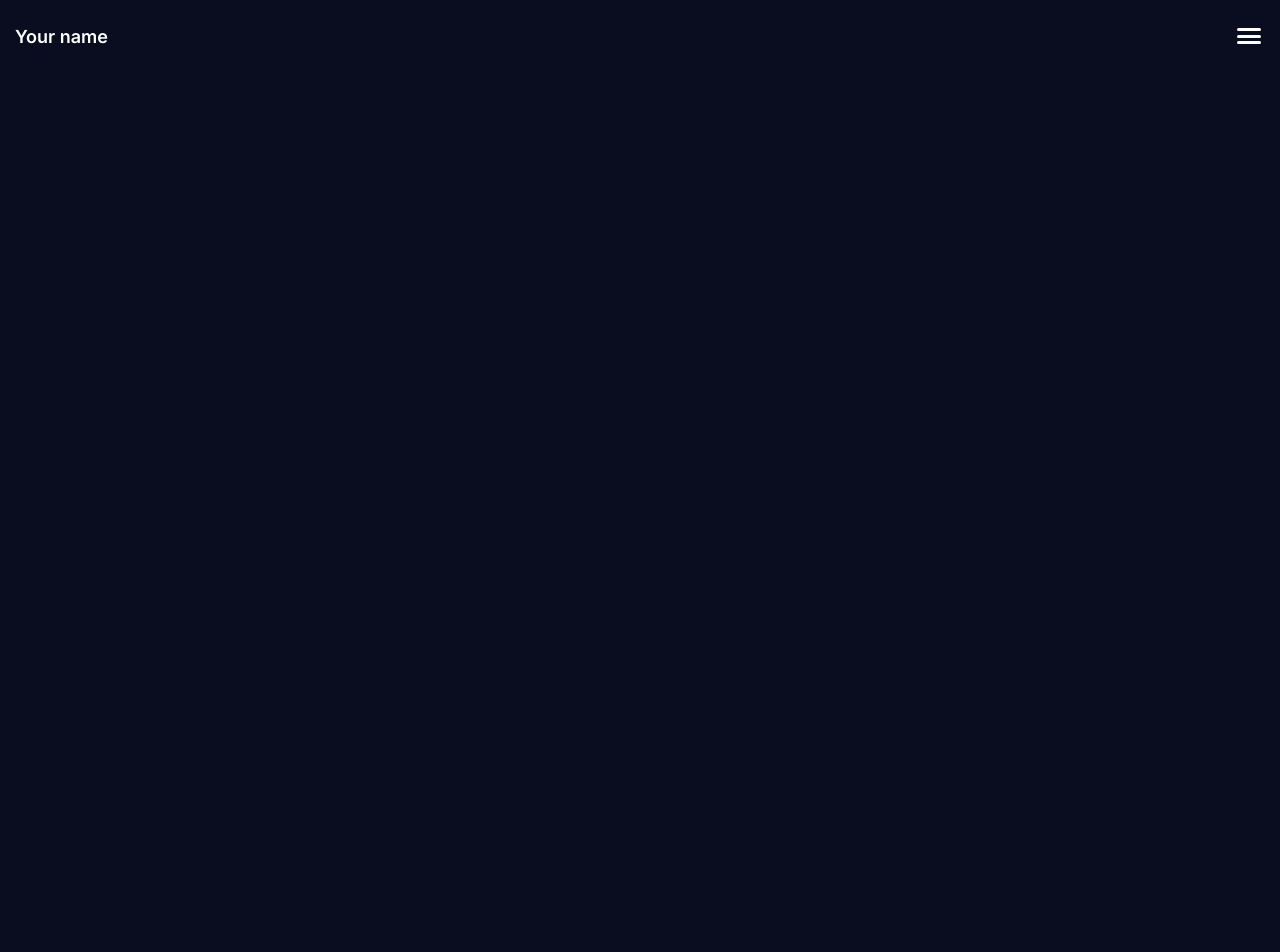
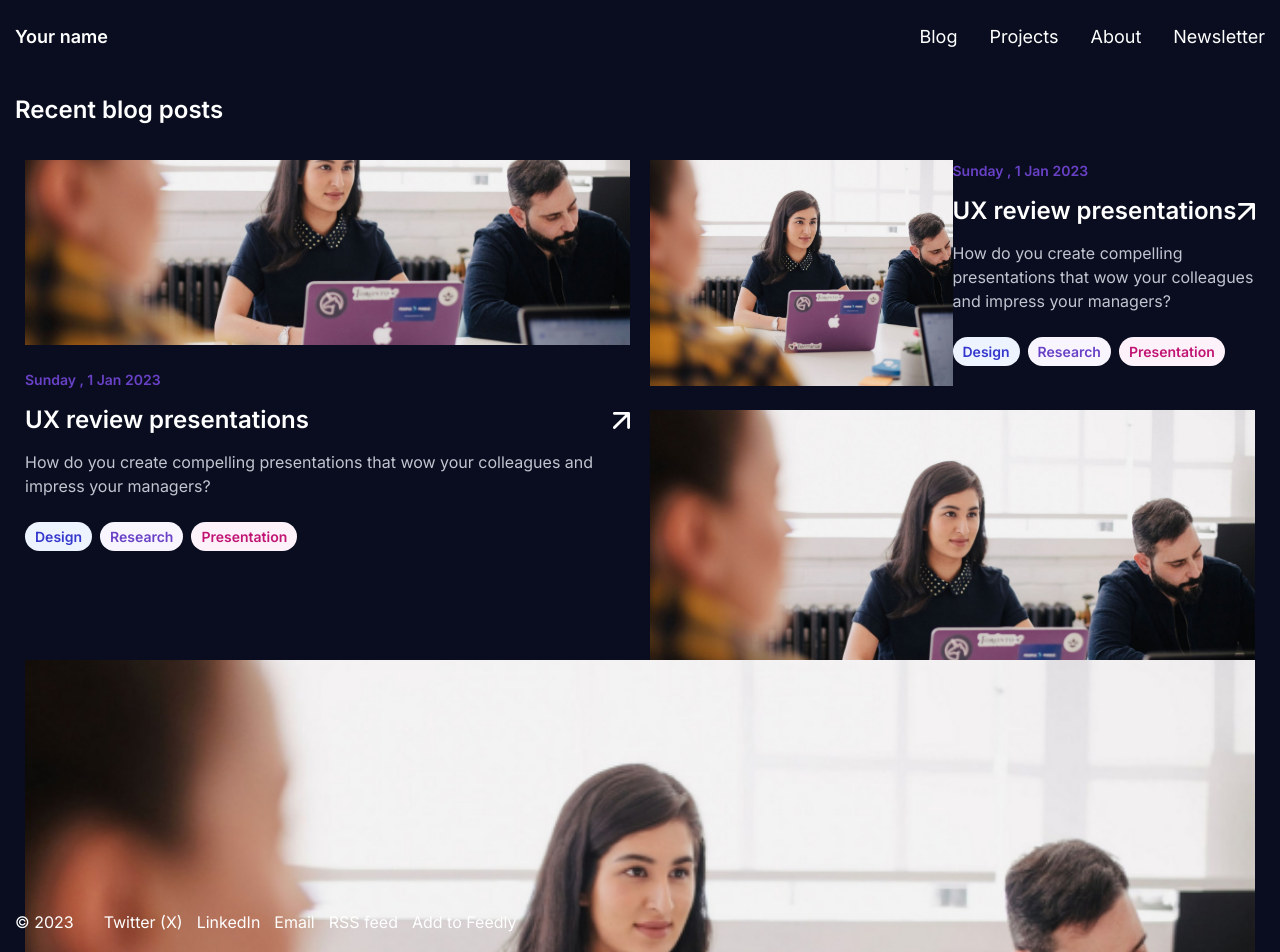
Before and after one commit to magmafellow/magmablog, a Next.js app: page / in a window 1280 px wide. Shown: the top 952 px of the page. Before the commit the page ends 800 px from the top, so only its background shows below. Built offline with nearby package versions, Linux system fonts and the light colour scheme.

Commit message:
recent blogs laptop adaptive stage. in progress

```diff
--- a/app/globals.css
+++ b/app/globals.css
@@ -11,11 +11,24 @@ body {
   color: #fff;
 }
 
-.container {
+.container_ {
   width: 100%;
   padding: 0 15px;
   margin: 0 auto;
 }
+
+.wrapper {
+  display: flex;
+  flex-flow: nowrap column;
+  min-height: 100vh;
+
+}
+
+.content-container {
+  flex: 1 1 auto;
+
+}
+
 
 .header {
   /* overflow: hidden; */
@@ -115,4 +128,97 @@ body {
   /* display: none; */
 }
 
+.the-blog {
+  margin-bottom: 55px;
+}
+.the-blog__container {
+  padding-top: 16px;
+  padding-bottom: 16px;
+  border-top: 2.67px solid #fff;
+  border-bottom: 2.67px solid #fff;
+}
+.the-blog__paragraph {
+  font-size: 72px;
+  font-weight: 700;
+  text-transform: uppercase;
+  text-align: center;
+}
+
+.footer{
+  margin-bottom: 18px;
+}
+.footer__container {
+  display: flex;
+  flex-flow: nowrap column;
+  align-items: center;
+  gap: 30px;
+}
+.footer__links{
+  display: flex;
+  flex-flow: nowrap column;
+  text-align: center;
+  gap: 14px;
+}
+.footer__links a:hover {
+  text-decoration: underline;
+}
+
 /* end mobile-menu section */
+/* {sm: 640px, md: 767px, lg: 1024px, xl: 1280px, 2xl: 1536px} */
+
+@media (min-width: 767px) {
+  .container_ {
+    /* max-width: 767px; */
+  }
+
+  .mobile-menu {
+    display: none;
+  }
+  .header__nav {
+    display: flex;
+    justify-content: flex-end;
+  }
+  .header__list {
+    display: flex;
+  }
+
+  .the-blog__paragraph {
+    font-size: 90px;
+  }
+
+  .footer__container {
+    flex-flow: nowrap row-reverse;
+    justify-content: flex-end;
+    align-items: center;
+    gap: 30px;
+  }
+  .footer__links{
+    display: flex;
+    flex-flow: nowrap row;
+    text-align: center;
+    gap: 14px;
+  }
+  .footer__links a:hover {
+    text-decoration: underline;
+  }
+}
+
+@media (min-width: 1024px) {
+  .the-blog__paragraph {
+    font-size: 120px;
+  }
+
+  .header__list > li > a {
+    font-size: 18px;
+  }
+}
+
+@media (min-width: 1536px) {
+  .container_ {
+    max-width: 1536px;
+  }
+
+  .header__list > li > a {
+    font-size: 20px;
+  }
+}
--- a/app/layout.tsx
+++ b/app/layout.tsx
@@ -16,9 +16,69 @@ export default function RootLayout({
 }>) {
   return (
     <html lang="en">
-      <body className={inter.className}>{children}
+      <body className={inter.className}>
+        <div className="wrapper">
+          <header className="header">
+            <div className="container_ header__container">
+              <a href="#" className="header__logo">
+                Your name
+              </a>
+              <nav className="header__nav">
+                <ul className="header__list">
+                  <li>
+                    <a href="#">Blog</a>
+                  </li>
+                  <li>
+                    <a href="#">Projects</a>
+                  </li>
+                  <li>
+                    <a href="#">About</a>
+                  </li>
+                  <li>
+                    <a href="#">Newsletter</a>
+                  </li>
+                </ul>
+              </nav>
+              <div className="mobile-menu">
+                <span className="mobile-menu__1"></span>
+                <span className="mobile-menu__2"></span>
+                <span className="mobile-menu__3"></span>
+              </div>
+            </div>
+          </header>
 
-      <script src='/mobile-menu.js'></script>
+          {/* <section className="the-blog">
+          <div className="container_ the-blog__container">
+            <p className="the-blog__paragraph">the blog</p>
+          </div>
+        </section> */}
+          <div className="container_ content-container">{children}</div>
+
+          <footer className="footer">
+            <div className="container_ footer__container">
+              <ul className="footer__links">
+                <li>
+                  <a href="#">Twitter (X)</a>
+                </li>
+                <li>
+                  <a href="#">LinkedIn</a>
+                </li>
+                <li>
+                  <a href="#">Email</a>
+                </li>
+                <li>
+                  <a href="#">RSS feed</a>
+                </li>
+                <li>
+                  <a href="#">Add to Feedly</a>
+                </li>
+              </ul>
+              <div className="footer__date">© 2023</div>
+            </div>
+          </footer>
+        </div>
+
+        <script src="/mobile-menu.js"></script>
       </body>
     </html>
   );
--- /dev/null
+++ b/app/newsletter/page.tsx
@@ -0,0 +1,7 @@
+export default function Page(){
+  return (
+    <div>
+      NewsLetter Page.
+    </div>
+  )
+}
--- /dev/null
+++ b/app/page.module.scss
@@ -0,0 +1,19 @@
+.subAnnounce {
+  font-size: 24px;
+  font-weight: 600;
+  margin-bottom: 32px;
+}
+
+.recentPosts {
+  display: grid;
+}
+
+@media (min-width: 834px) {
+}
+
+@media (min-width: 1024px) {
+  .recentPosts {
+    grid-template-columns: 1fr 1fr 1fr 1fr;
+    grid-template-rows: repeat(3, 250px)
+  }
+}
--- a/app/page.tsx
+++ b/app/page.tsx
@@ -1,24 +1,20 @@
-export default function Page(){
+import styles from "@/app/page.module.scss"
+import CardPost from "@/app/ui/card-post";
+
+export default function Page() {
   return (
     <div>
-      <header className="header">
-        <div className="container header__container">
-          <a href="#" className="header__logo">Your name</a>
-          <nav className="header__nav">
-            <ul className="header__list">
-              <li><a href="#">Blog</a></li>
-              <li><a href="#">Projects</a></li>
-              <li><a href="#">About</a></li>
-              <li><a href="#">Newsletter</a></li>
-            </ul>
-          </nav>
-          <div className="mobile-menu">
-            <span className="mobile-menu__1"></span>
-            <span className="mobile-menu__2"></span>
-            <span className="mobile-menu__3"></span>
-          </div>
-        </div>
-      </header>
+      <p className={styles.subAnnounce}>Recent blog posts</p>
+      <div className={styles.recentPosts}>
+        <CardPost />
+        <CardPost />
+        <CardPost />
+        <CardPost />
+      </div>
+      <div className={styles.allPosts}>
+
+      </div>
+
     </div>
-  )
+  );
 }
--- /dev/null
+++ b/app/projects/page.tsx
@@ -0,0 +1,7 @@
+export default function Page(){
+  return (
+    <div>
+      Projects Page.
+    </div>
+  )
+}
--- /dev/null
+++ b/app/ui/card-post.module.scss
@@ -0,0 +1,154 @@
+$date-color: #6941c6;
+$description-color: #c0c5d0;
+
+$tag1-fore-color: #3538CD;
+$tag1-bg-color: #EEF4FF;
+
+$tag2-fore-color: #6941C6;
+$tag2-bg-color: #F9F5FF;
+
+$tag3-fore-color: #C11574;
+$tag3-bg-color: #FDF2FA;
+
+.postBox {
+  padding: 0 10px;
+}
+
+.imgBox {
+  margin-bottom: 24px;
+}
+.img {
+  width: 100%;
+  height: 100%;
+  object-fit: cover;
+  object-position: center;
+}
+
+.date {
+  font-size: 14px;
+  font-weight: 600;
+  color: $date-color;
+  margin-bottom: 12px;
+}
+
+.titleLinkBox {
+  display: flex;
+  justify-content: space-between;
+  align-items: center;
+  margin-bottom: 12px;
+}
+
+.title {
+  font-size: 24px;
+  font-weight: 600;
+}
+
+.linkArrow {
+  width: 17px;
+  height: 17px;
+  cursor: pointer;
+  transition: .2s;
+}
+.linkArrow:hover {
+  transform: translateY(-3px) scale(115%);
+}
+
+.shortDescription {
+  color: $description-color;
+  margin-bottom: 24px;
+}
+
+.tagsBox {
+  display: flex;
+  gap: 8px;
+  margin-bottom: 32px;
+}
+
+.tag {
+  padding: 4px 10px;
+  border-radius: 16px;
+  background: $tag1-bg-color;
+  color: $tag1-fore-color;
+  font-size: 14px;
+  font-weight: 600;
+}
+
+.tag:nth-child(2) {
+  background: $tag2-bg-color;
+  color: $tag2-fore-color;
+}
+.tag:nth-child(3) {
+  background: $tag3-bg-color;
+  color: $tag3-fore-color;
+}
+
+
+@media (min-width: 834px) and (max-width: 1023px) {
+  .postBox:first-child, .postBox:nth-child(4) {
+
+    .imgBox {
+      height: 234px;
+    }
+  }
+
+  .postBox:nth-child(2), .postBox:nth-child(3) {
+
+    display: flex;
+    align-items: center;
+    gap: 24px;
+
+    .imgBox {
+      flex: 0 1 41.5%;
+    }
+    .textPart {
+      flex: 0 1 58.5%;
+    }
+
+  }
+
+}
+
+@media (min-width: 1024px) {
+  .postBox:nth-child(1) {
+    grid-column-start: 1;
+    grid-column-end: 3;
+    grid-row-start: 1;
+    grid-row-end: 3;
+
+    .imgBox {
+      width: 100%;
+      height: 37%;
+    }
+  }
+  .postBox:nth-child(2) {
+    grid-column-start: 3;
+    grid-column-end: 5;
+
+    grid-row-start: 1;
+    grid-row-end: 2;
+
+    display: flex;
+
+    .imgBox {
+      flex: 0 1 50%;
+    }
+    .textPart {
+      flex: 0 1 50%;
+    }
+  }
+  .postBox:nth-child(3) {
+    grid-column-start: 3;
+    grid-column-end: 5;
+
+    grid-row-start: 2;
+    grid-row-end: 3;
+  }
+
+  .postBox:nth-child(4) {
+    grid-column-start: 1;
+    grid-column-end: 5;
+
+    grid-row-start: 3;
+    grid-row-end: 4;
+  }
+}
--- /dev/null
+++ b/app/ui/card-post.tsx
@@ -0,0 +1,48 @@
+import styles from "@/app/ui/card-post.module.scss";
+
+export default function CardPost() {
+
+
+
+  return (
+    <div className={styles.postBox}>
+      <div className={styles.imgBox}>
+        <img className={styles.img} src="/preview-card-post.png" alt="preview for post" />
+        {/* temporary replacement for picture */}
+        {/* <div
+          style={{
+            width: "100%",
+            height: "228px",
+            background: "#111",
+            border: "1px solid yellow",
+          }}
+        ></div> */}
+      </div>
+      <div className={styles.textPart}>
+        <div className={styles.date}>Sunday , 1 Jan 2023</div>
+        <div className={styles.titleLinkBox}>
+          <div className={styles.title}>UX review presentations</div>
+          <div>
+            <a href="#">
+              <img
+                className={styles.linkArrow}
+                src="/link-arrow.svg"
+                alt="link arrow"
+              />
+            </a>
+          </div>
+        </div>
+        <div className={styles.shortDescription}>
+          How do you create compelling presentations that wow your colleagues
+          and impress your managers?
+        </div>
+        <div className={styles.tagsBox}>
+          {/* here are your related tags */}
+          <div className={styles.tag}>Design</div>
+          <div className={styles.tag}>Research</div>
+          <div className={styles.tag}>Presentation</div>
+        </div>
+      </div>
+    </div>
+  );
+}
```
Also changed, not shown: public/link-arrow.svg (added), public/preview-card-post.png (added), todo.txt (added).
